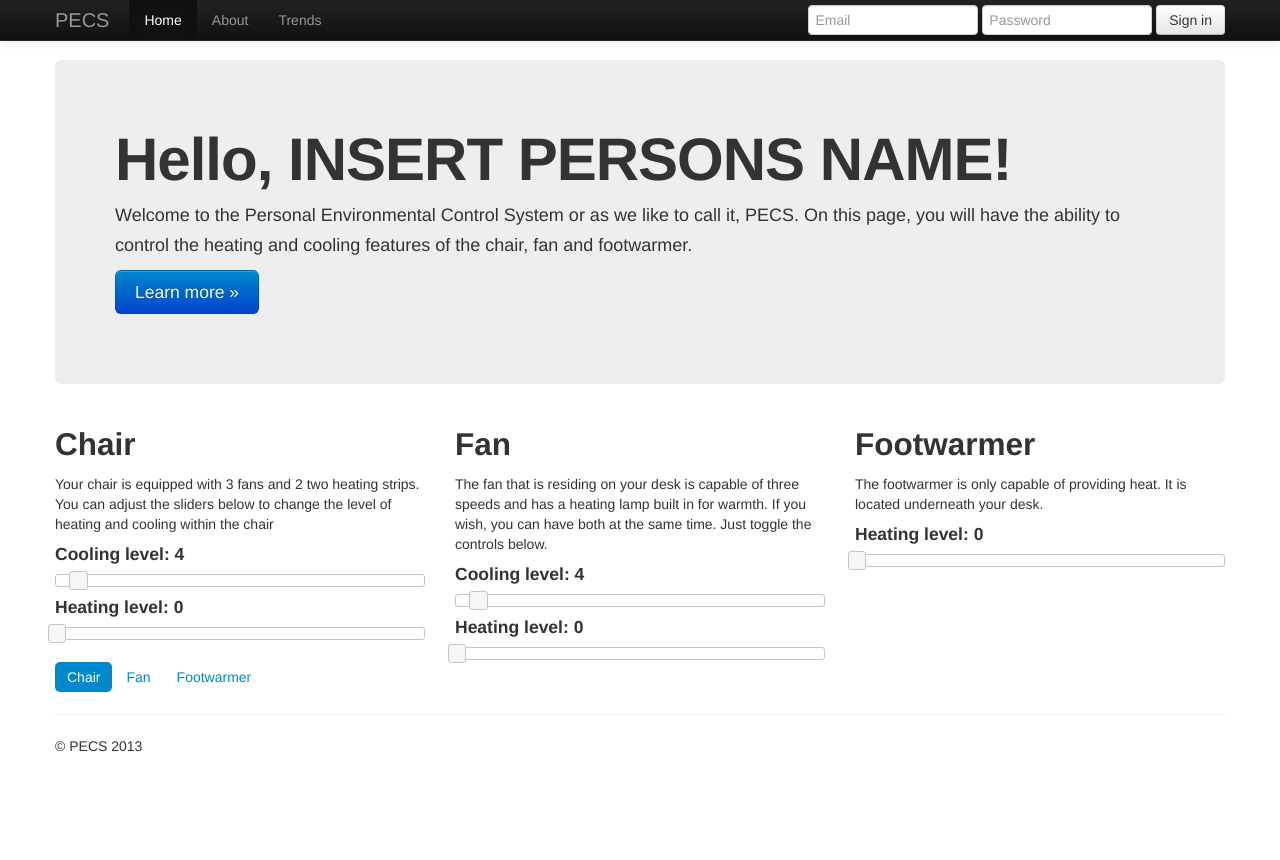
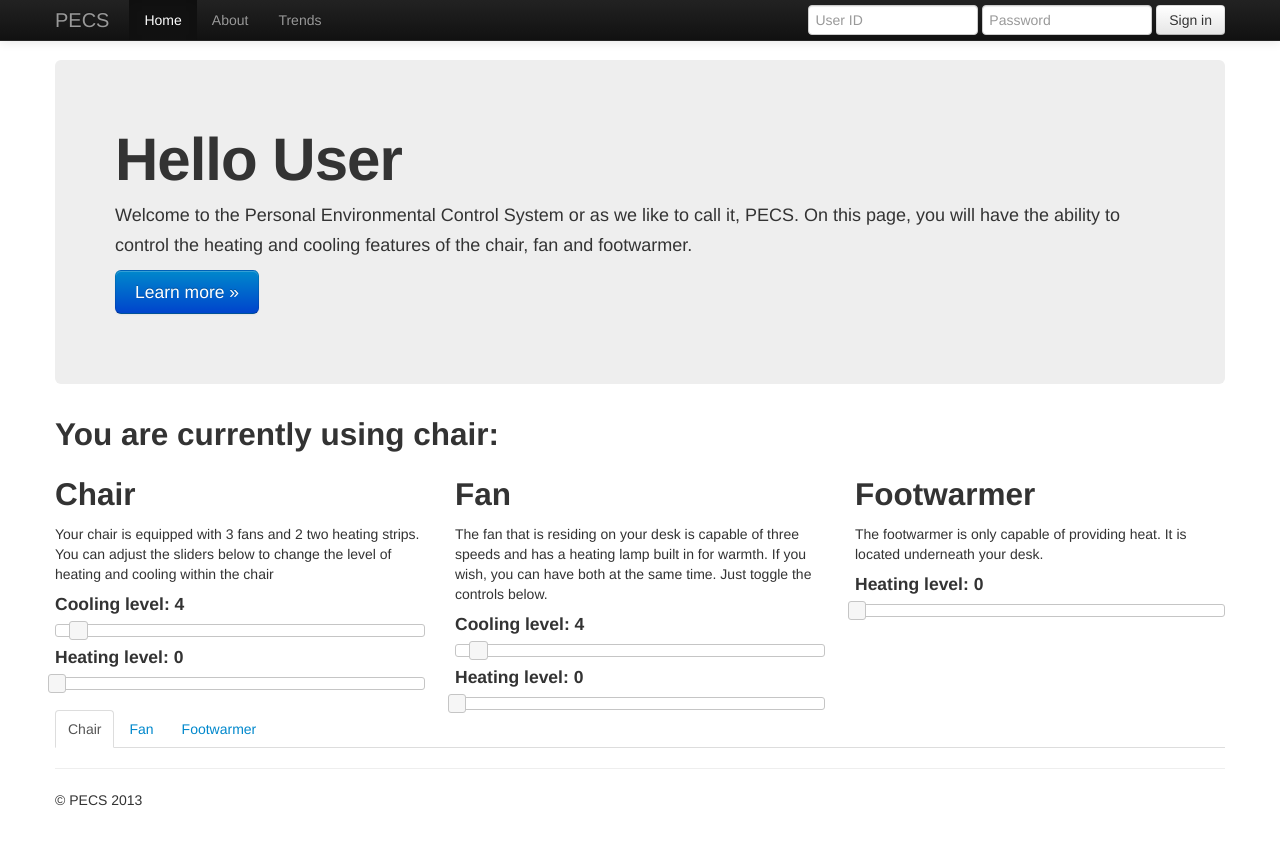
Before and after one commit to immesys/pecs, a Python web app: template srv/PECS/pecs/templates/home.mako in a window 1280 px wide. Before the commit the page ends 752 px from the top, so only its background shows below. Run offline with Mako, Linux system fonts and the light colour scheme; the template is opened without the code that fills it, so the values that code supplies are empty; some libraries are stand-ins or nearby versions.

Commit message:
Website 1:32 Joe is a Champ

```diff
--- a/srv/PECS/pecs/templates/home.mako
+++ b/srv/PECS/pecs/templates/home.mako
@@ -52,7 +52,7 @@
               <li><a href="#contact">Trends</a></li>
             </ul>
             <form class="navbar-form pull-right">
-              <input class="span2" type="text" placeholder="Email">
+              <input class="span2" type="text" placeholder="User ID">
               <input class="span2" type="password" placeholder="Password">
               <button type="submit" class="btn">Sign in</button>
             </form>
@@ -65,11 +65,13 @@
 
       <!-- Main hero unit for a primary marketing message or call to action -->
       <div class="hero-unit">
-        <h1>Hello, INSERT PERSONS NAME!</h1>
+        <h1>Hello User</h1>
         <p></p>
         <p>Welcome to the Personal Environmental Control System or as we like to call it, PECS. On this page, you will have the ability to control the heating and cooling features of the chair, fan and footwarmer. </p>
         <p><a href="#about" class="btn btn-primary btn-large">Learn more &raquo;</a></p>
       </div>
+
+      <h2>You are currently using chair: </h2>
 
       <!-- Example row of columns -->
       <div class="row">
@@ -97,7 +99,7 @@
         </div>
       </div>
 
-      <ul class="nav nav-pills">
+      <ul class="nav nav-tabs">
         <li class="active"><a href="#chair">Chair</a></li>
         <li><a href="#fan">Fan</a></li>
         <li><a href="#footwarmer">Footwarmer</a></li>
@@ -124,8 +126,6 @@
           orientation: "horizontal",
           min:"0",
           max:"7",
-          backgroundColor: "#0000FF",
-          animate: true,
           slide: function( event, ui ) {
             $( "#chaircoolvalue" ).html("Cooling level: "+ ui.value );
           }
```
